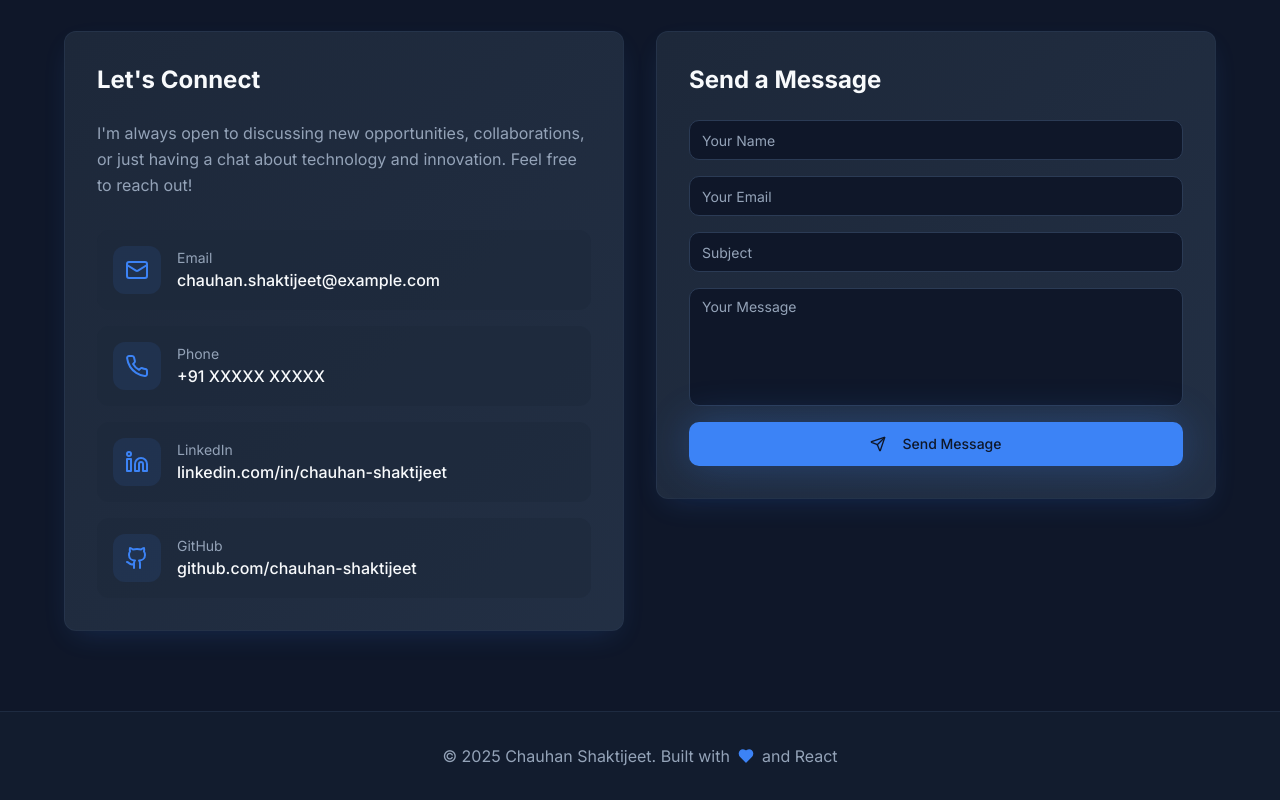
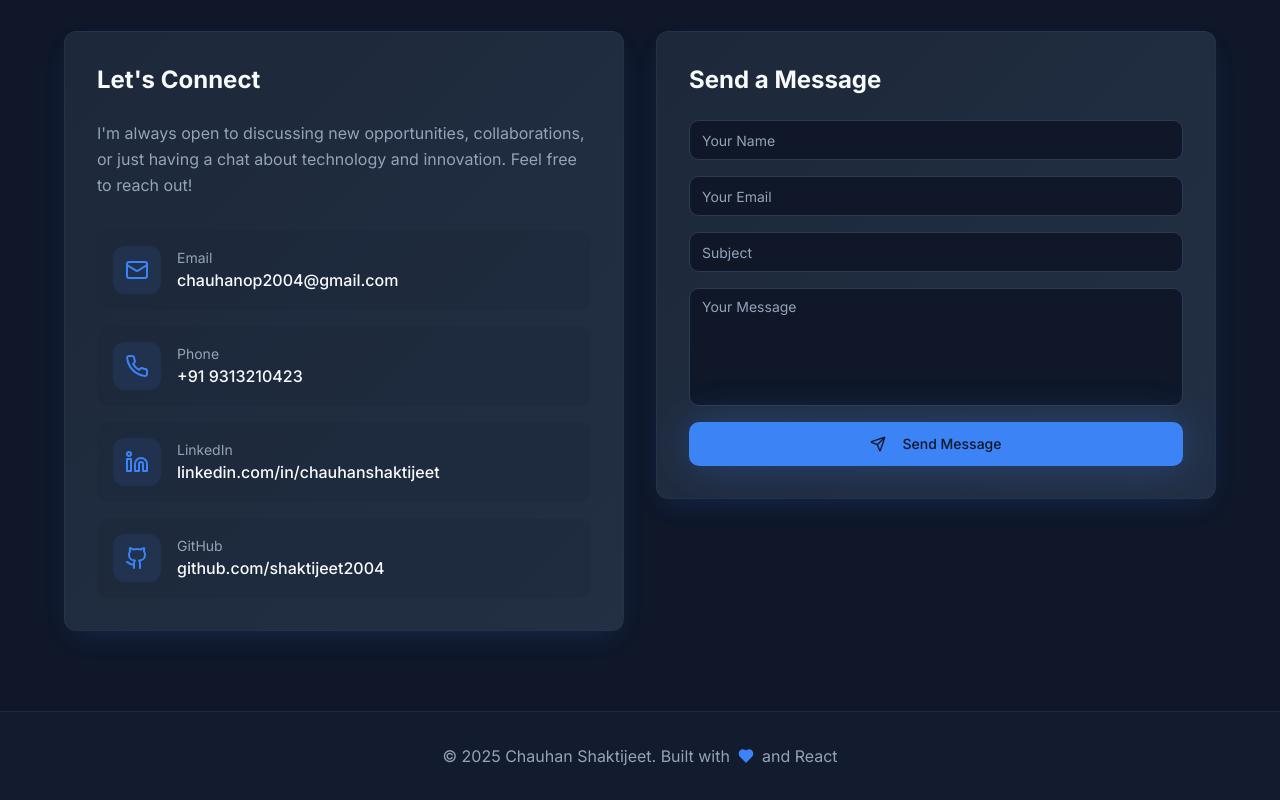
Before and after one commit to shaktijeet2004/chauhans-digital-canvas, a React (Vite) app: page / in a window 1280 px wide. Shown: the part 3887-4687 px from the top of the page. Built offline with nearby package versions, Linux system fonts and the light colour scheme; the HTML template or start-up script is replaced by a standard one.

Commit message:
Update "Let's Connect" section

```diff
--- a/src/components/Contact.tsx
+++ b/src/components/Contact.tsx
@@ -80,26 +80,26 @@ const Contact = () => {
     {
       icon: Mail,
       label: "Email",
-      value: "chauhan.shaktijeet@example.com",
-      link: "mailto:chauhan.shaktijeet@example.com"
+      value: "chauhanop2004@gmail.com",
+      link: "mailto:chauhanop2004@gmail.com"
     },
     {
       icon: Phone,
       label: "Phone",
-      value: "+91 XXXXX XXXXX",
-      link: "tel:+91XXXXXXXXXX"
+      value: "+91 9313210423",
+      link: "tel:+919313210423"
     },
     {
       icon: Linkedin,
       label: "LinkedIn",
-      value: "linkedin.com/in/chauhan-shaktijeet",
-      link: "https://linkedin.com/in/chauhan-shaktijeet"
+      value: "linkedin.com/in/chauhanshaktijeet",
+      link: "https://www.linkedin.com/in/chauhanshaktijeet"
     },
     {
       icon: Github,
       label: "GitHub",
-      value: "github.com/chauhan-shaktijeet",
-      link: "https://github.com/chauhan-shaktijeet"
+      value: "github.com/shaktijeet2004",
+      link: "https://github.com/shaktijeet2004"
     }
   ];
 
```
